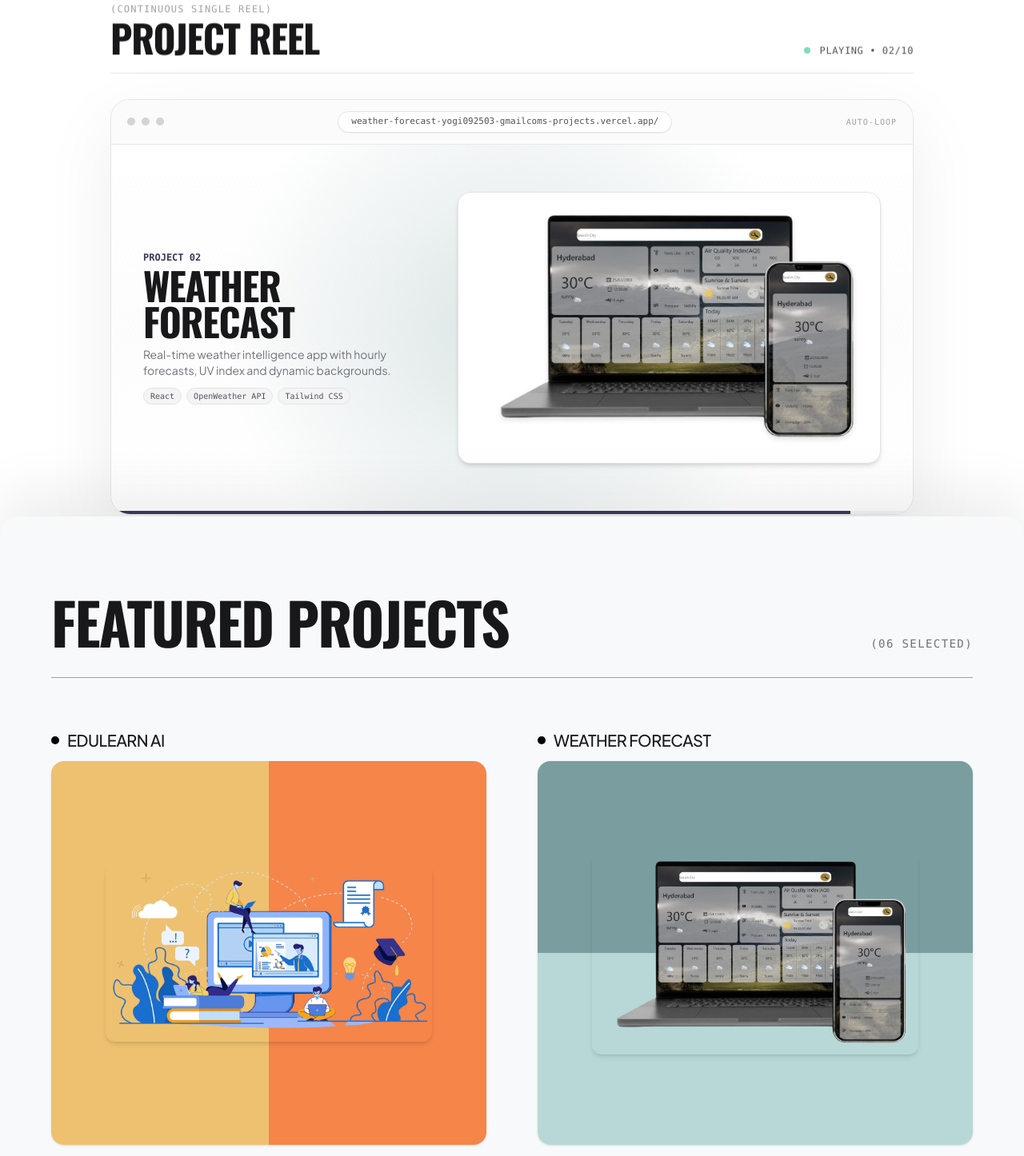
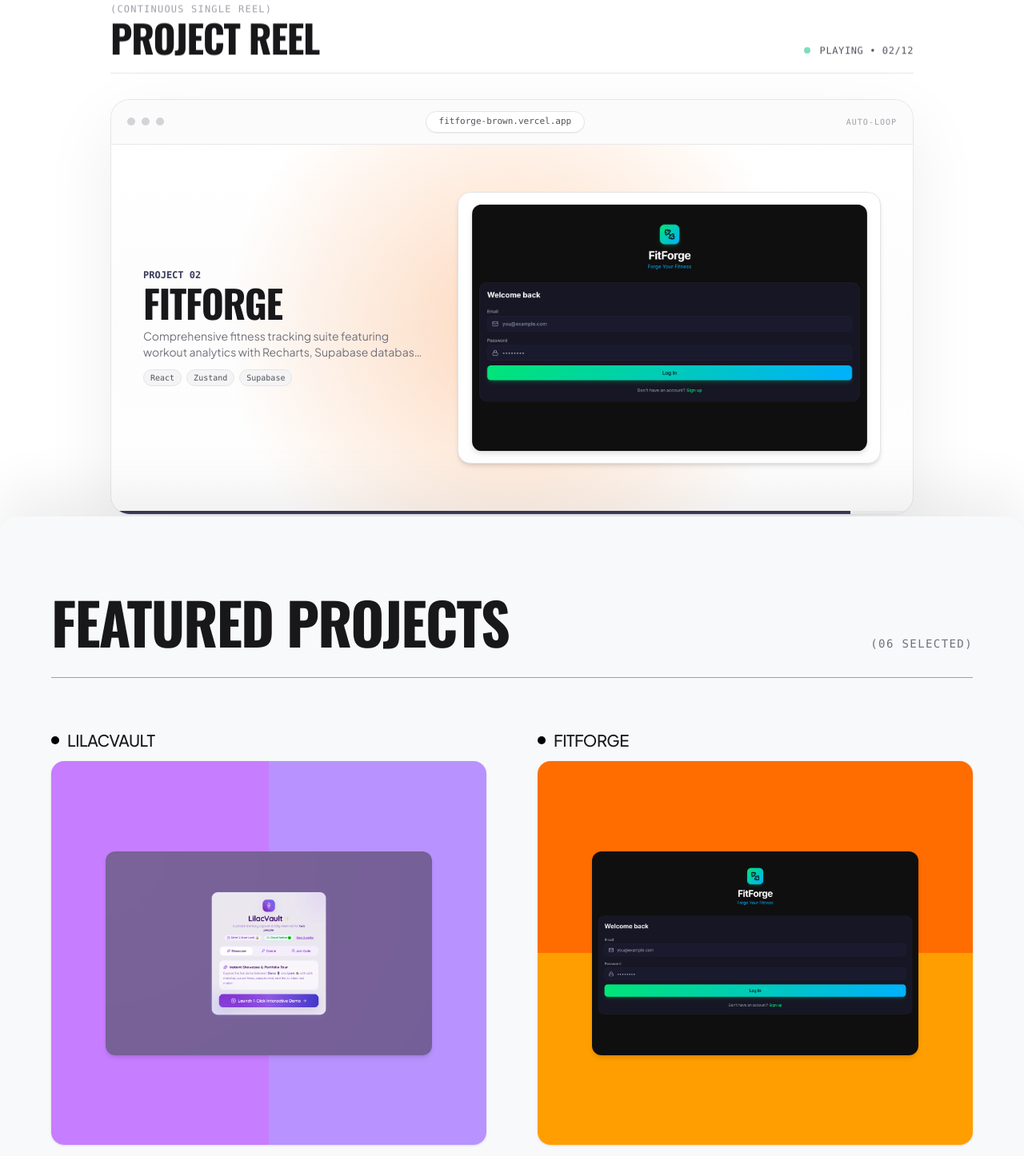
Before and after one commit to Yogeswar03/Yogeswar-Portfolio, a React (Vite) app: page / in a window 1280 px wide. Shown: the part 2460-3906 px from the top of the page at 80% size. Built offline with nearby package versions, Linux system fonts and the light colour scheme.

Commit message:
feat: add LilacVault and FitForge to main projects

```diff
--- a/src/data/projects.js
+++ b/src/data/projects.js
@@ -1,4 +1,38 @@
 export const projectsData = [
+  {
+    id: 'lilac-vault',
+    title: 'LilacVault',
+    slug: 'lilacvault',
+    category: 'Web Apps',
+    featured: true,
+    description: 'Private love sanctuary & memory capsule featuring strict 2-user pairing, Supabase real-time sync, and interactive canvases.',
+    image: '/projectImages/lilacvault.png',
+    liveUrl: 'https://lilac-vault.vercel.app',
+    githubUrl: 'https://github.com/Yogeswar03/lilac-vault',
+    tags: ['React', 'TypeScript', 'Supabase', 'Framer Motion', 'Tailwind CSS'],
+    badge: 'Full-Stack',
+    bgStyle: 'split-lr',
+    color1: '#c77dff',
+    color2: '#b892ff',
+    gradient: 'from-[#c77dff] to-[#b892ff]',
+  },
+  {
+    id: 'fitforge',
+    title: 'FitForge',
+    slug: 'fitforge',
+    category: 'Web Apps',
+    featured: true,
+    description: 'Comprehensive fitness tracking suite featuring workout analytics with Recharts, Supabase database, and Zustand state.',
+    image: '/projectImages/fitforge.png',
+    liveUrl: 'https://fitforge-brown.vercel.app',
+    githubUrl: 'https://github.com/Yogeswar03/fitforge',
+    tags: ['React', 'Zustand', 'Supabase', 'Recharts', 'Tailwind CSS'],
+    badge: 'Fitness',
+    bgStyle: 'split-tb',
+    color1: '#ff6d00',
+    color2: '#ff9e00',
+    gradient: 'from-[#ff6d00] to-[#ff9e00]',
+  },
   {
     id: 'edulearn-ai',
     title: 'EduLearn AI',
@@ -72,7 +106,7 @@ export const projectsData = [
     title: 'Movie Review',
     slug: 'moviereview',
     category: 'AI & ML',
-    featured: true,
+    featured: false,
     description: 'NLP model that extracts sentiment polarity and semantic nuances from film reviews.',
     image: '/projectImages/movie.png',
     liveUrl: 'https://github.com/Yogeswar03/Movie-Review-using-NLP',
@@ -89,7 +123,7 @@ export const projectsData = [
     title: 'Digit Scan',
     slug: 'digitscan',
     category: 'AI & ML',
-    featured: true,
+    featured: false,
     description: 'Interactive canvas where users draw digits and a neural network classifies in real-time.',
     image: '/projectImages/digit.png',
     liveUrl: 'https://github.com/Yogeswar03/digitScan',
```
Also changed, not shown: public/projectImages/fitforge.png (added), public/projectImages/lilacvault.png (added).
